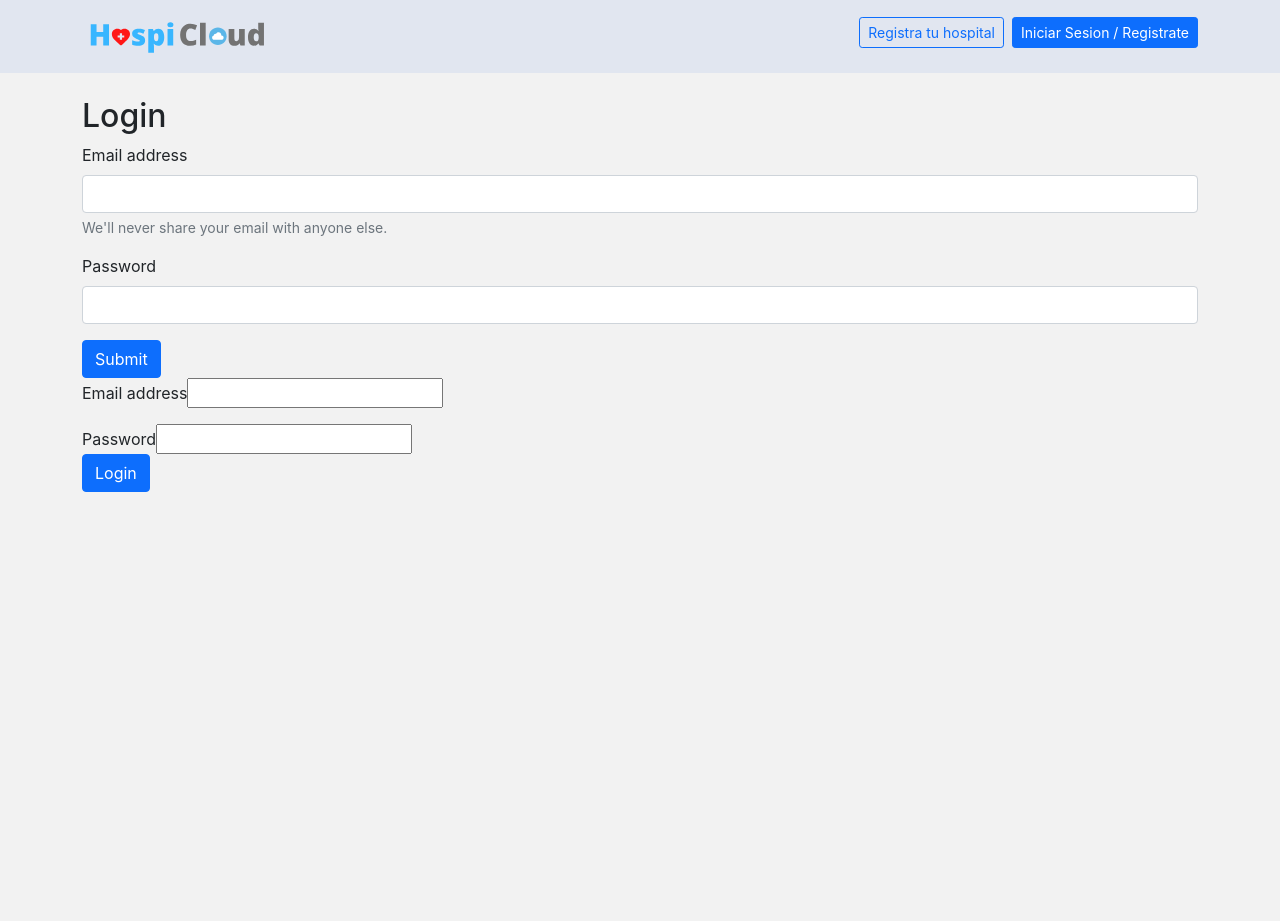
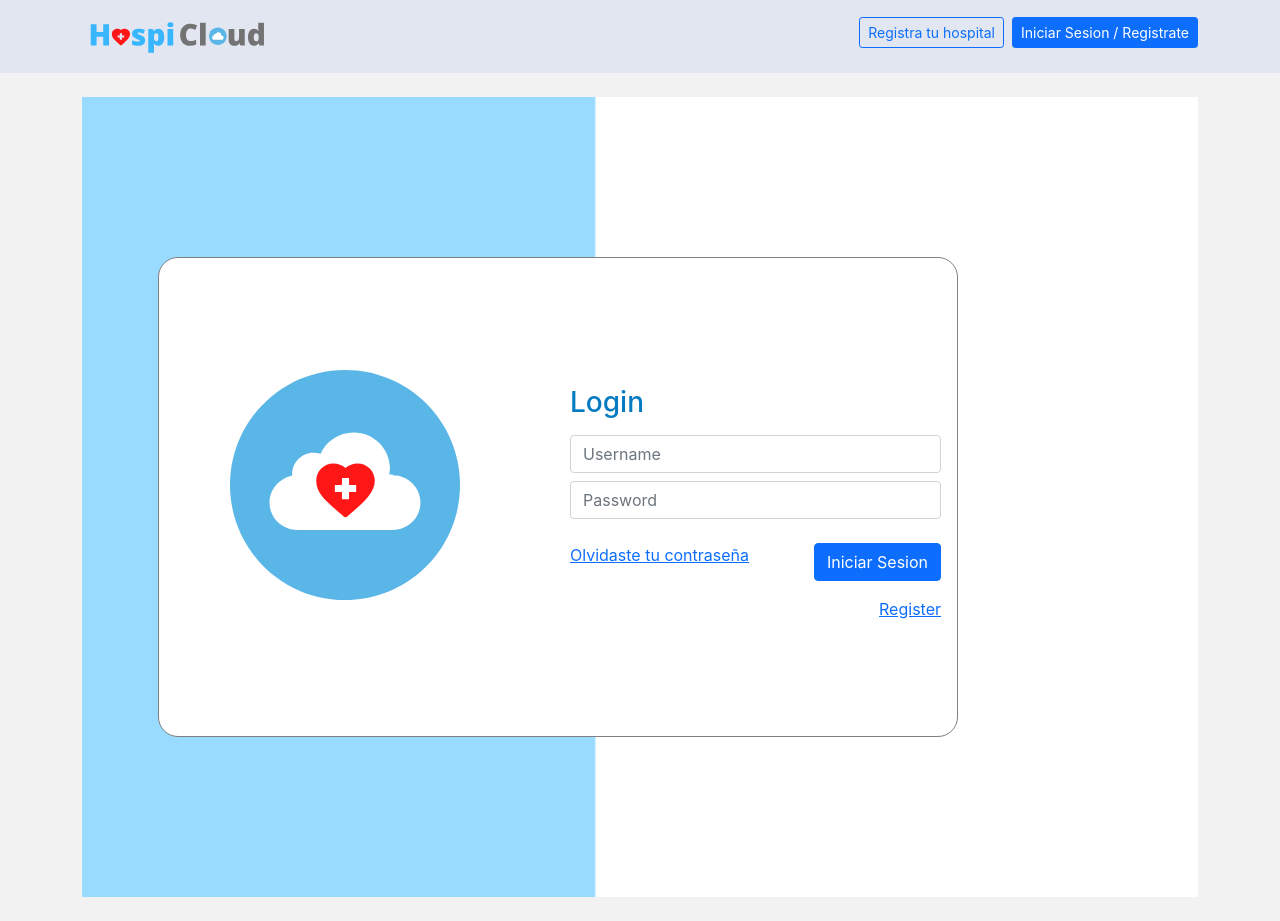
Before and after one commit to HospiCloud-Team/hospicloud-frontend, a React (Create React App) app: page /login in a window 1280 px wide. Before the commit the page ends 800 px from the top, so only its background shows below. Built offline with nearby package versions, Linux system fonts and the light colour scheme.

Commit message:
Add Login Page Design

```diff
--- a/src/pages/LoginPage/index.tsx
+++ b/src/pages/LoginPage/index.tsx
@@ -1,33 +1,42 @@
 import LandingLayout from "../../layout/LandingLayout";
+import { MultiBg, FixedBox, Icon, ContainerDiv, LoginTitle} from "./style/index.style";
+import HospiCloudLogo from '../../resources/HospiCloudLogo.svg'
 
 const LoginPage = () => {
 
   return (
     <LandingLayout>
-      <h1 className="fs-2">Login</h1>
+      <MultiBg>
+        <FixedBox>
+                <div className="card-block my-5 py-2">
+                  <ContainerDiv>
+                    <div className="row my-auto">
+                      <div className="col d-block">
+                        <Icon className="mx-auto" src={HospiCloudLogo} alt="Logo"/>
+                      </div>
+                      <div className="col d-block m-3">
+                        <LoginTitle className="d-flex justify-content-start mb-3">Login</LoginTitle>
                         <form>
-        <div className="mb-3">
-          <label id="labelEmail" className="form-label">Email address</label>
-          <input type="email" className="form-control" id="inputEmail"/>
-          <div id="emailHelp" className="form-text">We'll never share your email with anyone else.</div>
+                          <div className="form-group mb-2">
+                            <input type="text" className="form-control" placeholder="Username"/>
                             </div>
-        <div className="mb-3">
-          <label id="exampleInputPassword1" className="form-label">Password</label>
-          <input type="password" className="form-control" id="inputPassword"/>
+                            <div className="form-group mb-4">
+                                <input type="password" className="form-control" placeholder="Password" />
                             </div>
-        <button type="submit" className="btn btn-primary">Submit</button>
+                            <div className="form-group d-flex justify-content-between mb-3">
+                                <a href="/ForgetPassword">Olvidaste tu contraseña</a>
+                                <button type="submit" className="btn btn-primary ">Iniciar Sesion</button>
+                            </div>
+                            <div className="form-group d-flex justify-content-end">
+                                <a href="/Register">Register</a>
+                            </div>
                         </form>
-    <form>
-      <div className="mb-3">
-        <label>Email address</label>
-        <input type="email"/>
                       </div>
-      <div>
-        <label>Password</label>
-        <input type="password"/>
                     </div>
-      <button type="submit" className="btn btn-primary">Login</button>
-    </form>
+                </ContainerDiv>
+              </div>
+        </FixedBox>
+      </MultiBg>
     </LandingLayout>
   );
 };
--- /dev/null
+++ b/src/pages/LoginPage/style/index.style.tsx
@@ -0,0 +1,50 @@
+import styled from "@emotion/styled";
+
+export const MultiBg = styled.div`
+  height:50rem;
+  background: repeating-linear-gradient(90deg, #99DAFF, #99DAFF 45.9%, white 46.1%, white 100%);
+  display: flex;
+`;
+
+export const FixedBox = styled.div`
+  display: block;
+  width: 50rem;
+  height: 30rem;
+  position: relative;
+  margin-left: auto;
+  margin-right: auto;
+  text-align: center;
+  top: 50%;
+  left: 50%;
+  transform: translate(-80%,-50%);
+  background-color: white;
+  border-style: solid;
+  border-color: gray;
+  border-width: 1px;
+  border-radius: 20px;
+`;
+
+export const ContainerDiv = styled.div`
+  margin-top: 7%;
+  margin-bottom: 5%;
+  height:100%;
+`;
+
+export const Icon = styled.img`
+  width: 230px;
+  height: 230px;
+`;
+
+export const Card = styled.div`
+    right: 0;
+    top: 0;
+    // height: 100%;
+    border-style: solid;
+    border-color: gray;
+    border-width: 1px;
+    border-radius: 20px;
+`;
+
+export const LoginTitle = styled.h3`
+  color: #067BC2;
+`;
```
Also changed, not shown: src/resources/HospiCloudLogo.svg (added). Lines whose indentation alone changed are shown as unchanged.
